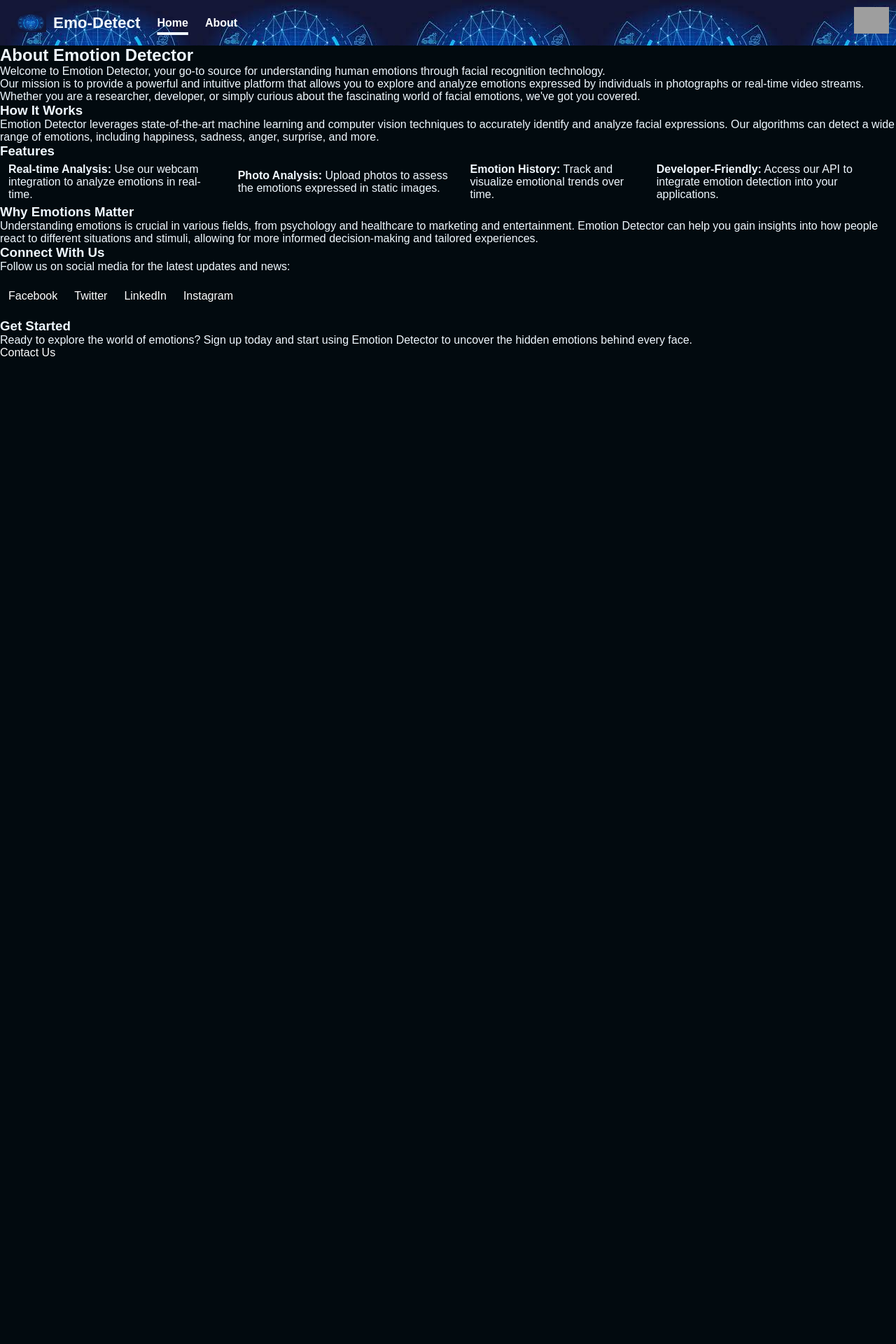
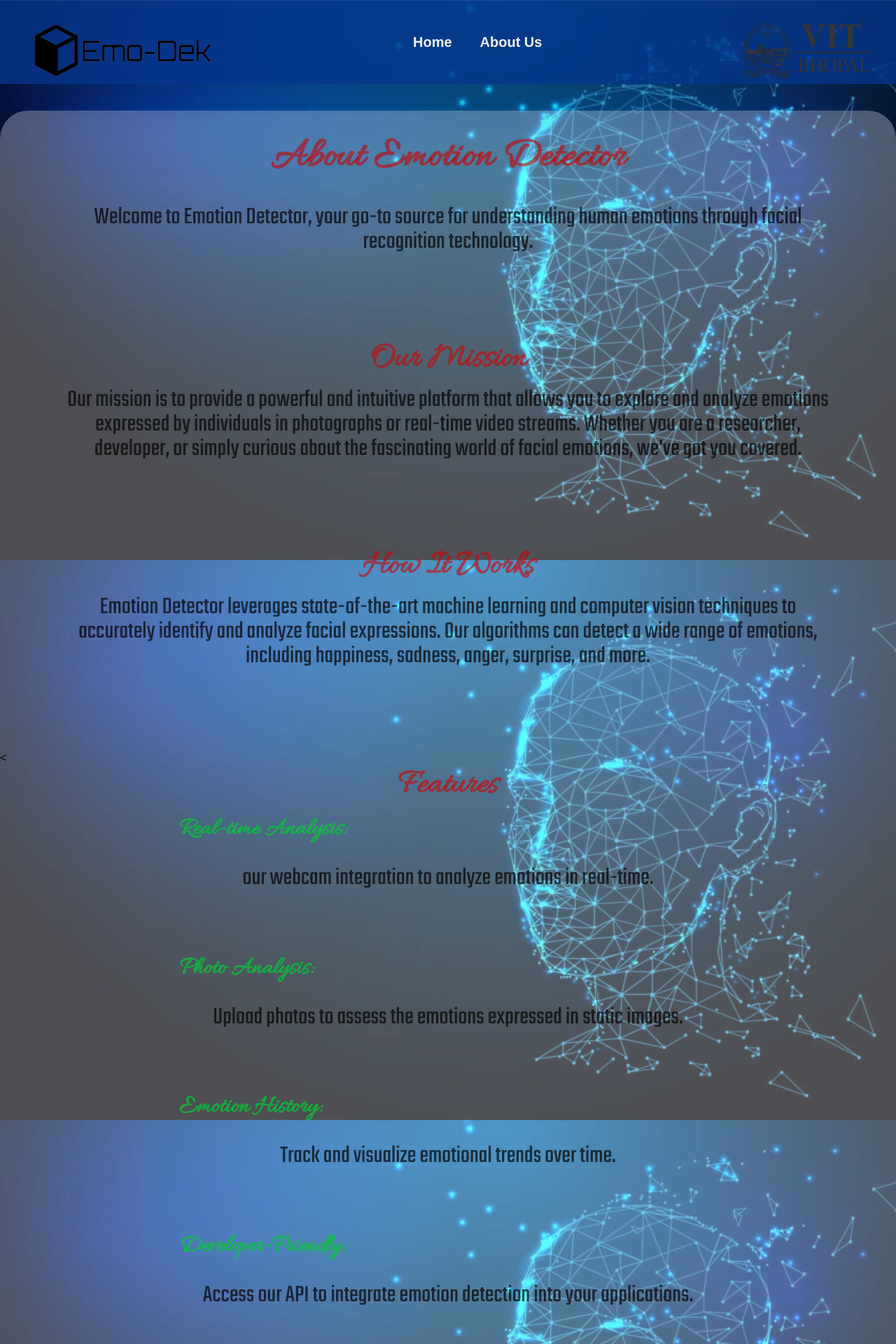
Before and after one commit to Rishi-kaul/Emo-Dek, a Flask app: page /about in a window 1280 px wide. Shown: the top 1920 px of the page at 70% size. Before the commit the page ends 509 px from the top, so only its background shows below. Run offline with Flask 3, Linux system fonts and the light colour scheme; grey boxes are pictures that could not be loaded.

Commit message:
changed about page

```diff
--- /dev/null
+++ b/Faces/AYUSH.csv
@@ -0,0 +1,2 @@
+
+AYUSH,10/10/23_00:42:26,happy
--- /dev/null
+++ b/Faces/manav.csv
@@ -0,0 +1,2 @@
+
+manav,10/10/23_00:28:22,happy
--- a/static/css/style.css
+++ b/static/css/style.css
@@ -1,168 +1,267 @@
-body {
-    background-color: rgb(2, 10, 15);
+@import url('https://fonts.googleapis.com/css?family=Allura|Josefin+Sans');
+@import url('https://fonts.googleapis.com/css2?family=Teko&display=swap');
 
+.Header {overflow: auto;
+    z-index: 1;
+    position: sticky;
+    background-color: #073487d7;
+    top: 0;
+    height: 15vh;
+    box-shadow: rgba(255, 255, 255, 0.1) 0px 1px 1px 0px inset, rgba(50, 50, 93, 0.25) 0px 50px 100px -20px, rgba(0, 0, 0, 0.3) 0px 30px 60px -30px;
+    display: flex;
+    justify-content: space-between;
+    overflow: hidden;
+}
+
+.icons ul {
+    list-style: none;
+    display: flex;
+}
+
+.logo img {
+    margin-top: 20px;
+    width: 350px;
+    height: 200px;
+}
+
+.icons ul img {margin-top: 20px;
+    filter: grayscale();
+    margin-right: 2vw;
+    display: flex;
+    width: 200px;
+    height: 100px;
 }
 
 * {
     margin: 0;
     padding: 0;
+    box-sizing: border-box;
+    font-family: 'Poppins', sans-serif ,'Josefin Sans';
 }
 
-nav {
-    font-family: 'Varela Round', sans-serif;
-    /* background-image:url(../images/images.jpeg); */
+body {
+    background-image: url(../images/background.jpg);
+    background-size: cover;
+    background-repeat: no-repeat;
+    background-attachment: fixed;
+    overflow-y: auto;
+    overflow-x: hidden;
 }
 
-.nav-container{
-    background-image:url(../images/images.jpeg);
-
-}
-nav ul {
+.content {
     display: flex;
-    align-items: center;
-    list-style-type: none;
-    height: 65px;
-
-}
-
-nav ul li {
-    padding: 12px;
-}
-
-.brand img {
-
-    padding: 10px;
-    width: 44px;
-}
-
-.brand {
-    display: flex;
-    align-items: center;
-    font-size: 1.4rem;
-    font-weight: bolder;
-}
-
-.active {
-    text-decoration: underline;
-    text-underline-position: under;
-    text-underline-offset: 4px;
-    text-decoration-thickness: 4px;
-}
-
-/* Style for the container */
-.container {
-    background-image: url(../images/images.jpeg);
-    background-size: cover;
-    background-repeat: no-repeat;
-    background-position: center;
-    background-color: #f0f0f0;
-    border: 2px solid #ccc;
-    border-radius: 5px;
-    padding: 40px;
-    width: 400px;
-    /* Adjust the width as needed */
-    margin: 0 auto;
-    /* Center the container horizontally */
-    text-align: center;
-    position: absolute;
-    top: 50%;
-    left: 50%;
-    transform: translate(-50%, -50%);
-}
-
-/* Style for labels */
-label {
-    display: block;
-    margin-bottom: 10px;
-    font-weight: 800;
-    color: beige;
-
-
-}
-
-/* Style for input fields */
-input[type="text"] {
-
-    width: 100%;
-    padding: 14px;
-    margin-bottom: 15px;
-    border: 1px solid #ccc;
-    border-radius: 3px;
-    font-weight: 1000;
-    font-size: 20px;
-
-
-}
-
-/* Style for buttons */
-button {
-    background-color: #007BFF;
-    color: white;
-    padding: 10px 20px;
-    border: none;
-    border-radius: 3px;
-    cursor: pointer;
-    margin-right: 10px;
-    display: block;
-    /* Display buttons as block-level elements */
-    margin-top: 20px;
-    /* Add some top margin to separate the buttons */
-    margin: 10px auto;
-}
-
-
-button[type="submit"] {
-    background-color: #007BFF;
-}
-
-button[type="reset"] {
-    background-color: #ccc;
-}
-
-.nav-image {
-    position: absolute;
-    width: 50px;
-    /* Set the desired width */
-    height: auto;
-    top: 0;
-    right: 0;
-    margin: 10px;
-    /* Adjust the margin as needed */
-}
-
-.nav-container {
-    display: flex;
-    justify-content: space-between;
+    height: 80vh;
+    justify-content: center;
     align-items: center;
 }
 
-.page-container {
+.form-box {
     display: flex;
-    flex-direction: row;
-    /* Arrange in a row (horizontal layout) */
+    position: relative;
+    flex-direction: column ;
+    justify-content: center;
+    height: 50vh;
+    width: 30vw;
+    background: rgba(255, 255, 255, 0.303);
+    border-radius: 40px;
+    padding-top: 20px;
 }
 
-a {
-    color: white;
-    /* Change to the desired color, e.g., blue */
-    text-decoration: none;
-    /* Remove the default underline */
+.login-container {
+    display: flex;
+    flex-direction: column;
+    justify-content: center;
+    align-items: center;
 }
 
-/* Style for visited links */
-a:visited {
-    color: white;
-    /* Change to the desired color for visited links */
+.header {
+    color: #fff;
+    font-size: 30px;
+    text-align: center;
+    padding: 10px 0 30px 0;
 }
 
-/* Style for hovered links (when the mouse hovers over them) */
-a:hover {
-    color: red;
-    /* Change to the desired color for hovered links */
+.input-field {
+    margin-bottom: 4%;
+    font-size: 15px;
+    background: rgba(255, 255, 255, 0.471);
+    /* color: #fff; */
+    height: 55px;
+    width: 100%;
+    padding: 0 10px 0 45px;
+    border: none;
+    border-radius: 30px;
+    outline: none;
 }
 
-/* Style for active links (when clicked) */
-a:active {
-    color: green;
-    /* Change to the desired color for active links */
+.input-field:hover,
+.input-field:focus {
+    background: rgba(255, 255, 255, 0.25);
 }
+
+.input-box i {
+    position: relative;
+    top: -35px;
+    left: 17px;
+    color: #000000;
+}
+
+.submit {
+    font-size: 15px;
+    font-weight: 500;
+    color: black;
+    height: 55px;
+    width: 90%;
+    border: none;
+    border-radius: 40px;
+    background: rgba(26, 194, 236, 0.853);
+    cursor: pointer;
+    transition: .3s ease-in-out;
+    margin-top: 9px;
+}
+
+.submit:hover {
+    background: rgba(255, 255, 255, 0.5);
+    box-shadow: 1px 5px 7px 1px rgba(0, 0, 0, 0.2);
+}
+
+.recogb {
+    font-size: 17px;
+    font-weight: 500;
+    color: black;
+    height: 55px;
+    width: 90%;
+    margin-left: 5%;
+    border: none;
+    border-radius: 40px;
+    background: rgba(223, 106, 246, 0.786);
+    cursor: pointer;
+    transition: .3s ease-in-out;
+    margin-top: 9px;
+}
+
+.recogb:hover {
+    background: rgba(255, 255, 255, 0.5);
+    box-shadow: 1px 5px 7px 1px rgba(0, 0, 0, 0.2);
+}
+.aboutb {display: flex;
+    position: relative;
+    align-items: center;
+    font-size: 20px;
+    font-weight: 500;
+    height: auto;
+    width: auto;
+}
+.aboutb ul{
+    list-style: none;
+    display: flex;
+}
+
+.aboutb ul li a{
+    margin-right: 40px;
+    color: whitesmoke;
+    text-decoration: none;
+}
+.aboutb ul li a :hover{
+    color: red;
+}
+.aboutb ul li a :active{
+    color: black;
+}
+.wrapper{
+    margin-top: 30px;
+  }
+
+  .wrapper h1{
+    color: rgba(199, 7, 7, 0.622) ;
+    font-family: 'Allura';
+    font-size: 60px;
+    margin-bottom: 30px;
+    text-align: center;
+  }
+
+  .wrapper h2{
+    color: rgba(199, 7, 7, 0.622) ;
+    font-family: 'Allura';
+    font-size: 49px;
+    margin-bottom: 10px;
+    text-align: center;
+  }
+
+  .wrapper h3{
+    color: rgba(7, 199, 55, 0.747) ;
+    font-family: 'Allura';
+    font-size: 35px;
+    margin-left: 20vw;
+    margin-bottom: 30px;
+    text-align: left;
+  }
+
+  .team{
+    display: flex;
+    justify-content: center;
+    width: auto;
+    text-align: center;
+    flex-wrap: wrap;
+  }
+
+  .team .team_member{
+    background: rgba(255, 255, 255, 0.303);
+    border-radius: 40px;
+    margin: 10px;
+    margin-bottom: 50px;
+    width: 400px;
+    padding: 10px;
+    line-height: 20px;
+    color: #8e8b8b;
+    position: relative;
+  }
+
+  .team .team_member h4{
+    color: rgba(199, 7, 7, 0.622);
+    font-size: 26px;
+    margin-top: 50px;
+  }
+
+  .team .team_member img{
+    object-fit: cover;
+    position: absolute;
+    top: -50px;
+    left: 50%;
+    transform: translateX(-50%);
+    width: 100px;
+    height: 100px;
+    border-radius: 50%;
+    background: #fff;
+
+  }
+  .team .team_member p.role{
+    color: #ccc;
+    margin: 12px 0;
+    font-size: 20px;
+    text-transform: uppercase;
+  }
+  .team .team_member .team_img img{
+    width: 100px;
+    height: 100px;
+    padding: 5px;
+  }
+.wrapper p{
+    color: rgba(0, 0, 0, 0.701);
+    line-height: 100%;
+    margin: 0% 7% 7% 7% ;
+    font-family: 'teko';
+    font-size: 35px;
+    text-align: center;
+}
+.form-box2 {
+    display: flex;
+    flex-direction: column;
+    position: relative;
+    justify-content: center;
+    height: 80%;
+    width: 100%;
+    background: rgba(255, 255, 255, 0.303);
+    border-radius: 40px;
+    margin-top: 3%;
+}
--- a/templates/about.html
+++ b/templates/about.html
@@ -3,67 +3,115 @@
 
 <head>
     <meta charset="UTF-8">
-    <meta name="viewport" content="width=device-width, initial-scale=1.0">
-    <title>Emo - dectective</title>
-    <link rel="stylesheet" href="/static/css/style.css">
+    <meta http-equiv="X-UA-Compatible"
+        content="IE=edge">
+    <meta name="viewport"
+        content="width=device-width, initial-scale=1.0">
+    <link rel="stylesheet"
+        href="/static/css/style.css">
+    <title>Celestial Face</title>
 </head>
 
 <body>
-    <div class="page-container">
-        <nav style="color: aliceblue;">
-            <div class="nav-container">
+    <div class="Header">
+        <div class="logo">
+            <img src="/static/images/logo.png">
+        </div>
+        <div class="aboutb">
             <ul>
-                    <li class="brand"><img src="/static/images/images.jpeg" alt=""><b>Emo-Detect</b></li>
-                    <li class="active"><a href="/"><b>Home</b></a></li>
-                    <li><a href="/about"><b>About</b></a></li>
-                    <img src="download (1).jpeg" alt="Your Image" class="nav-image">
+                <li><a href="/"><strong> Home </strong></a></li>
+                <li><a href="/about"><strong>About Us</strong></a></li>
             </ul>
         </div>
-            <section id="about">
-                <h2>About Emotion Detector</h2>
+        <div class="icons">
+            <ul>
+                <img src="/static/images/vitb.png">
+            </ul>
+        </div>
+    </div>
+    <div class="form-box2">
+        <div class="wrapper">
+            <h1>About Emotion Detector</h1>
             <p>Welcome to Emotion Detector, your go-to source for understanding human emotions through facial
             recognition technology.</p>
-
+        </div>
+        <div class="wrapper">
+            <h2>Our Mission</h2>
             <p>Our mission is to provide a powerful and intuitive platform that allows you to explore and analyze
                 emotions expressed by individuals in photographs or real-time video streams. Whether you are a
                 researcher, developer, or simply curious about the fascinating world of facial emotions, we've got
                 you covered.</p>
-
-                <h3>How It Works</h3>
+        </div>
+        <div class="wrapper">
+            <h2>How It Works</h2>
             <p>Emotion Detector leverages state-of-the-art machine learning and computer vision techniques to
                 accurately identify and analyze facial expressions. Our algorithms can detect a wide range of
                 emotions, including happiness, sadness, anger, surprise, and more.</p>
-
-                <h3>Features</h3>
-                <ul>
-                    <li><strong>Real-time Analysis:</strong> Use our webcam integration to analyze emotions in
-                        real-time.</li>
-                    <li><strong>Photo Analysis:</strong> Upload photos to assess the emotions expressed in static
-                        images.</li>
-                    <li><strong>Emotion History:</strong> Track and visualize emotional trends over time.</li>
-                    <li><strong>Developer-Friendly:</strong> Access our API to integrate emotion detection into your
-                        applications.</li>
+            </div>
+        <div class="wrapper">
+            <<h2>Features</h2>
+                <h3>Real-time Analysis:</h3>
+                <p> our webcam integration to analyze emotions in
+                    real-time.</p>
+                <h3>Photo Analysis:</h3><p> Upload photos to assess the emotions expressed in static
+                    images.</p>
+                <h3>Emotion History:</h3><p> Track and visualize emotional trends over time.</p>
+                <h3>Developer-Friendly:</h3><p> Access our API to integrate emotion detection into your
+                    applications.</p>
             </ul>
-
-                <h3>Why Emotions Matter</h3>
+        </div>
+        <div class="wrapper">
+            <h2>Why Emotions Matter</h2>
             <p>Understanding emotions is crucial in various fields, from psychology and healthcare to marketing and
                 entertainment. Emotion Detector can help you gain insights into how people react to different
                 situations and stimuli, allowing for more informed decision-making and tailored experiences.</p>
+        </div>
+        <div class="wrapper">
+            <h1>Our Team</h1>
+            <div class="team">
+              <div class="team_member">
+                <div>
+                  <img src="/static/images/rishi.jpg" alt="Team_image">
+                </div>
+                <h4>Rishi Kaul</h4>
+                <p class="role">Frontend Developer</p>
+                <p>Manav is Ayush's frontend development partner. Together, they form a dynamic duo in charge of the project's user interface. Manav brings his expertise in responsive web design and frontend technologies to the table. His collaboration with Ayush results in a polished and responsive user interface that adapts to various devices and screen sizes.
+                </p>
+              </div>
+              <div class="team_member">
+                <div>
+                  <img src="/static/images/shashank.jpg" alt="Team_image">
+                </div>
+                <h4>Shashank Pandey</h4>
+                <p class="role">Backend Developer</p>
+                <p>Shashank, working closely with Rishabh, shares the responsibility for the development of the face recognition and attendance system. His deep understanding of image processing algorithms and attendance tracking mechanisms helps shape the heart of Celestial Face. Shashank's dedication to optimizing the recognition process ensures the system's efficiency and effectiveness.
+                </p></div>
+              <div class="team_member">
+                <div>
+                  <img src="/static/images/Rishabh.jpg" alt="Team_image">
+                </div>
+                <h4>Rishabh Gupta</h4>
+                <p class="role">Backend Developer</p>
+                <p>Rishabh specializes in face recognition and the development of the attendance system within Celestial Face. He leverages his expertise in computer vision and machine learning to create the core functionality that identifies individuals through facial recognition technology. Rishabh's contributions ensure that Celestial Face provides accurate and reliable attendance records.</p>
+              </div>
+              <div class="team_member">
+                <div>
+                  <img src="/static/images/ayush.jpg" alt="Team_image">
+                </div>
+                <h4>Ayush Pratap</h4>
+                <p class="role">Frontend Developer</p>
+                <p>Ayush is a creative and detail-oriented frontend developer. With a keen eye for design and user experience, he's responsible for crafting the user interface that makes Celestial Face a user-friendly and visually appealing system. Ayush's dedication to creating an intuitive and engaging frontend ensures that users have a seamless experience while interacting with the system.</p>
+              </div>
+              <div class="team_member">
+                <div>
+                  <img src="/static/images/vitb.svg" alt="Team_image">
+                </div>
+                <h4>Ashish Rawat</h4>
+                <p class="role">Flask Framework Developer</p>
+                <p>Ashish is the expert behind the Flask framework integration in Celestial Face. His in-depth knowledge of Flask, a Python web framework, adds a layer of functionality to the system. Ashish's work on Flask allows Celestial Face to have a flexible and efficient web application structure, enabling seamless communication between the frontend and backend components.</p>
+              </div>
+            </div>
+          </div>
+</body>
 
-                <h3>Connect With Us</h3>
-                <p>Follow us on social media for the latest updates and news:</p>
-
-                <!-- Add links to your social media profiles here -->
-                <ul class="social-links">
-                    <li><a href="https://www.facebook.com/YourPage" target="_blank">Facebook</a></li>
-                    <li><a href="https://twitter.com/YourPage" target="_blank">Twitter</a></li>
-                    <li><a href="https://www.linkedin.com/in/YourPage" target="_blank">LinkedIn</a></li>
-                    <li><a href="https://www.instagram.com/YourPage" target="_blank">Instagram</a></li>
-                </ul>
-
-                <h3>Get Started</h3>
-                <p>Ready to explore the world of emotions? Sign up today and start using Emotion Detector to uncover the
-                    hidden emotions behind every face.</p>
-
-                <a href="#contact" class="cta-button">Contact Us</a>
-            </section>
+</html>
```
Also changed, not shown: templates/main.html (+53 -27 lines), static/images/aditya.jpg (added), static/images/background.jpg (added), static/images/logo.png (added), static/images/pathak.jpg (added), static/images/rishi.jpg (added), static/images/vitb.png (added), 2 other files. Lines whose indentation alone changed are shown as unchanged.
